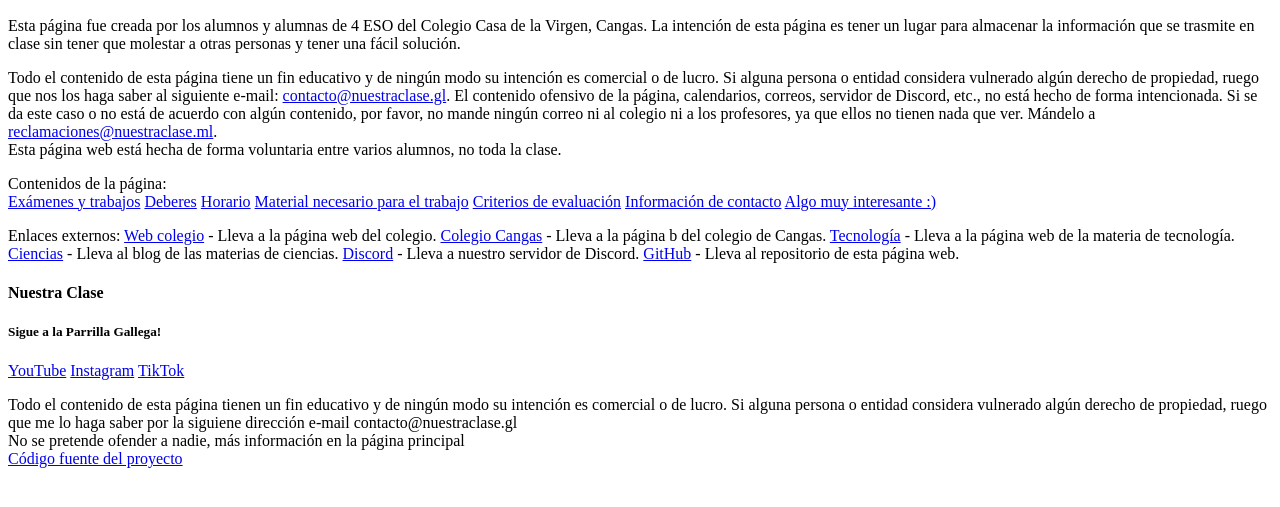
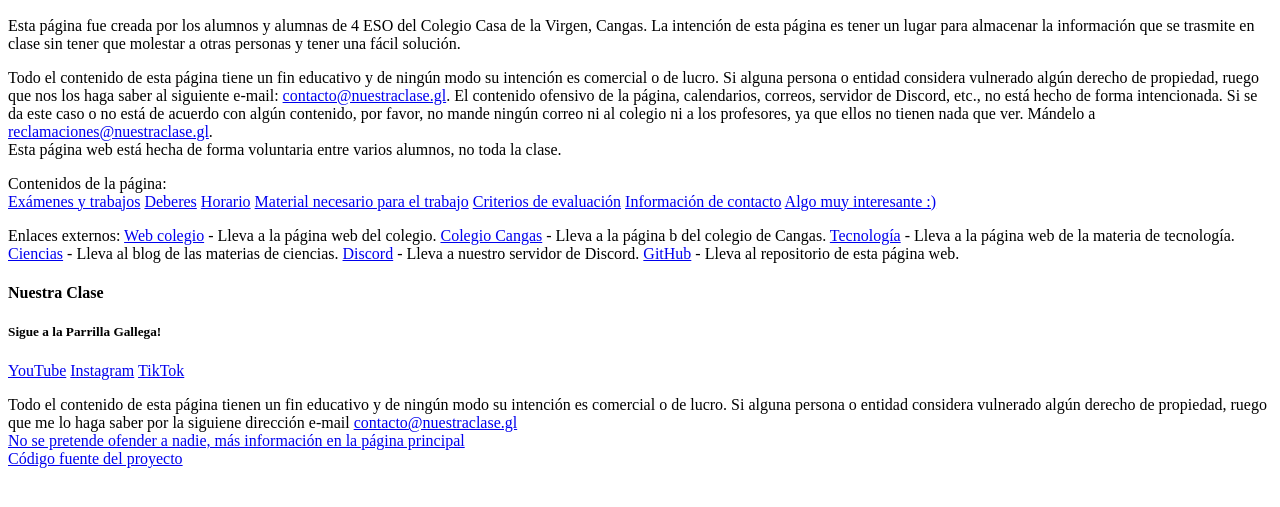
Before and after one commit to zonzozon/NuestraClase, a plain HTML site: page Nuestra Clase/01_Galego/Páxina principal/index.html in a window 1280 px wide. Shown: the part 179-686 px from the top of the page. Drawn offline with Linux system fonts and the light colour scheme.

Commit message:
Edit index.js

```diff
--- a/Nuestra Clase/01_Galego/Páxina principal/index.html
+++ b/Nuestra Clase/01_Galego/Páxina principal/index.html
@@ -4,8 +4,14 @@
     <meta charset="utf-8" />
     <meta name="viewport" content="width=device-width" />
     <title>Nuestra Clase</title>
-    <meta name="keywords" content="eduacion,clase,casadelavirgen,cuatro,eso,proyecto,escuela,colegio,nuestraclase,digitalizacion,ciencias,tecnologia" />
-    <meta name="description" content="Proyecto escolar creado por los alumnos de 4ESO del colegio Casa de la Virgen, Cangas do Morrazo" />
+    <meta
+      name="keywords"
+      content="eduacion,clase,casadelavirgen,cuatro,eso,proyecto,escuela,colegio,nuestraclase,digitalizacion,ciencias,tecnologia"
+    />
+    <meta
+      name="description"
+      content="Proyecto escolar creado por los alumnos de 4ESO del colegio Casa de la Virgen, Cangas do Morrazo"
+    />
     <meta name="author" content="Alumnos de 4ESO" />
     <!-- <meta name="copyright" content="como que no"> -->
     <meta name="robots" content="index" />
@@ -28,15 +34,30 @@
         <h1>Nuestra Clase</h1>
         <h2>4 E.S.O. 2023-2024</h2>
         <p>
-      Esta página fue creada por los alumnos y alumnas de 4 ESO del Colegio Casa de la Virgen, Cangas. La intención de esta página es tener un lugar para almacenar la información que se trasmite en clase sin tener que molestar a otras personas y tener una fácil solución.
+          Esta página fue creada por los alumnos y alumnas de 4 ESO del Colegio
+          Casa de la Virgen, Cangas. La intención de esta página es tener un
+          lugar para almacenar la información que se trasmite en clase sin tener
+          que molestar a otras personas y tener una fácil solución.
         </p>
         <p>
-      Todo el contenido de esta página tiene un fin educativo y de ningún modo su intención es comercial o de lucro. Si alguna persona o entidad considera vulnerado algún derecho de propiedad, ruego que nos los haga saber al siguiente e-mail: <a href="mailto:contacto@nuestraclase.gl">contacto@nuestraclase.gl</a>.
-      El contenido ofensivo de la página, calendarios, correos, servidor de Discord, etc., no está hecho de forma intencionada. Si se da este caso o no está de acuerdo con algún contenido, por favor, no mande ningún correo ni al colegio ni a los profesores, ya que ellos no tienen nada que ver. Mándelo a <a href="mailto:reclamaciones@nuestraclase.ml">reclamaciones@nuestraclase.ml</a>. <br >
-      Esta página web está hecha de forma voluntaria entre varios alumnos, no toda la clase.
+          Todo el contenido de esta página tiene un fin educativo y de ningún
+          modo su intención es comercial o de lucro. Si alguna persona o entidad
+          considera vulnerado algún derecho de propiedad, ruego que nos los haga
+          saber al siguiente e-mail:
+          <a href="mailto:contacto@nuestraclase.gl">contacto@nuestraclase.gl</a
+          >. El contenido ofensivo de la página, calendarios, correos, servidor
+          de Discord, etc., no está hecho de forma intencionada. Si se da este
+          caso o no está de acuerdo con algún contenido, por favor, no mande
+          ningún correo ni al colegio ni a los profesores, ya que ellos no
+          tienen nada que ver. Mándelo a
+          <a href="mailto:reclamaciones@nuestraclase.gl"
+            >reclamaciones@nuestraclase.gl</a
+          >. <br />
+          Esta página web está hecha de forma voluntaria entre varios alumnos,
+          no toda la clase.
         </p>
         <p>
-      Contenidos de la página: <br >
+          Contenidos de la página: <br />
           <a href="calendar.html">Exámenes y trabajos</a>
           <a href="homework.html">Deberes</a>
           <a href="timetable.html">Horario</a>
@@ -47,12 +68,21 @@
         </p>
         <p>
           Enlaces externos:
-      <a href="https://casadelavirgen.es/">Web colegio</a> - Lleva a la página web del colegio.
-      <a href="https://cangas.casadelavirgen.es/">Colegio Cangas</a> - Lleva a la página b del colegio de Cangas.
-      <a href="https://sites.google.com/view/materias1000a/tecnoloxia-4o?authuser=0">Tecnología</a> - Lleva a la página web de la materia de tecnología.
-      <a href="albertociencias.blogspot.com">Ciencias</a> - Lleva al blog de las materias de ciencias.
-      <a href="https://discord.gg/zDJgCYU">Discord</a> - Lleva a nuestro servidor de Discord.
-      <a href="https://github.com/zonzozon/NuestraClase">GitHub</a> - Lleva al repositorio de esta página web.
+          <a href="https://casadelavirgen.es/">Web colegio</a> - Lleva a la
+          página web del colegio.
+          <a href="https://cangas.casadelavirgen.es/">Colegio Cangas</a> - Lleva
+          a la página b del colegio de Cangas.
+          <a
+            href="https://sites.google.com/view/materias1000a/tecnoloxia-4o?authuser=0"
+            >Tecnología</a
+          >
+          - Lleva a la página web de la materia de tecnología.
+          <a href="albertociencias.blogspot.com">Ciencias</a> - Lleva al blog de
+          las materias de ciencias.
+          <a href="https://discord.gg/zDJgCYU">Discord</a> - Lleva a nuestro
+          servidor de Discord.
+          <a href="https://github.com/zonzozon/NuestraClase">GitHub</a> - Lleva
+          al repositorio de esta página web.
         </p>
       </section>
     </article>
@@ -65,9 +95,15 @@
         <a href="https://www.tiktok.com/@laparrillagallega">TikTok</a>
       </p>
       <p>
-        Todo el contenido de esta página tienen un fin educativo y de ningún modo su intención es comercial o de lucro. Si alguna persona o entidad considera vulnerado algún derecho de propiedad, ruego que me lo haga saber por la siguiene dirección e-mail contacto@nuestraclase.gl <br>
-        No se pretende ofender a nadie, más información en la página principal <br>
-        <a href="https://github.com/zonzozon/NuestraClase">Código fuente del proyecto</a>
+        Todo el contenido de esta página tienen un fin educativo y de ningún
+        modo su intención es comercial o de lucro. Si alguna persona o entidad
+        considera vulnerado algún derecho de propiedad, ruego que me lo haga
+        saber por la siguiene dirección e-mail <a href="mailto:contacto@nuestraclase.gl">contacto@nuestraclase.gl <br />
+        No se pretende ofender a nadie, más información en la página principal
+        <br />
+        <a href="https://github.com/zonzozon/NuestraClase"
+          >Código fuente del proyecto</a
+        >
       </p>
     </footer>
     <script src="script.js"></script>
```
Lines whose indentation alone changed are shown as unchanged.
